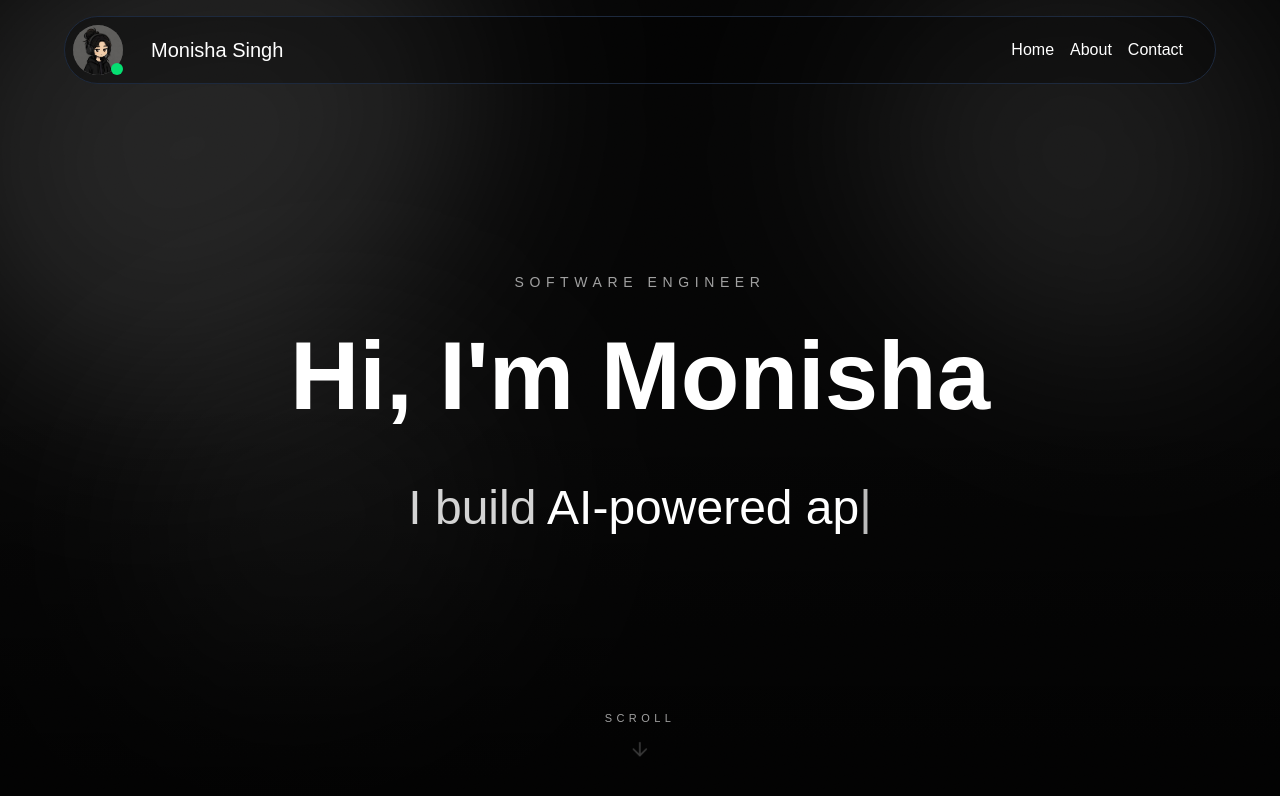
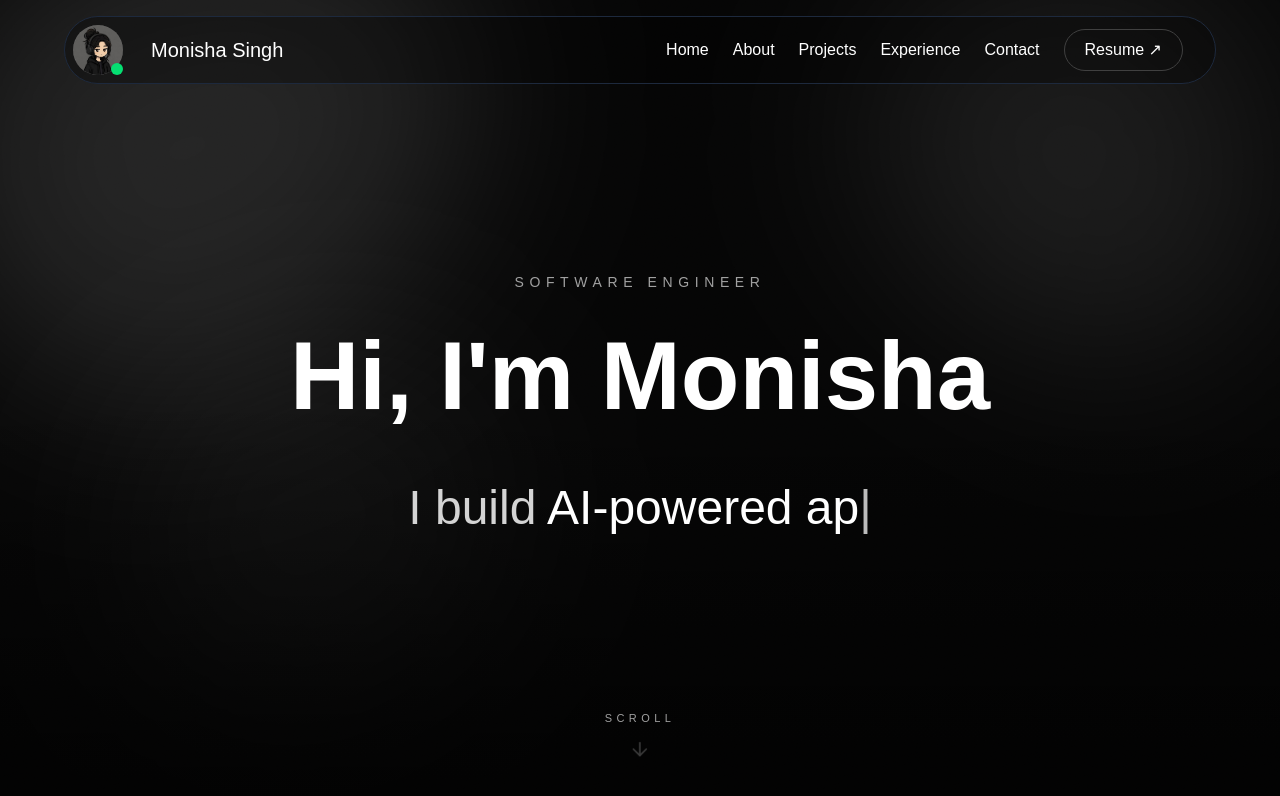
Before and after one commit to MONISHA2876/Monisha-Portfolio, a Next.js app: page / in a window 1280 px wide. Shown: the top 796 px of the page. Built offline with nearby package versions, Linux system fonts and the light colour scheme.

Commit message:
feat(navbar): added button to view resume

```diff
--- a/component/Header.tsx
+++ b/component/Header.tsx
@@ -1,3 +1,4 @@
+import { Link } from "lucide-react";
 import Image from "next/image";
 
 
@@ -12,10 +13,23 @@ export default function Header() {
                 <h1 className="text-xl">Monisha Singh</h1>
             </div>
             <nav>
-                <ul className="flex space-x-4">
+                <ul className="flex space-x-6 items-center">
                     <li><a href="/" className="hover:underline">Home</a></li>
                     <li><a href="/about" className="hover:underline">About</a></li>
+                    <li><a href="/projects" className="hover:underline">Projects</a></li>
+                    <li><a href="/experience" className="hover:underline">Experience</a></li>
                     <li><a href="/contact" className="hover:underline">Contact</a></li>
+
+
+                    <a
+                    href="/resume/Monisha_Singh_Resume.pdf"
+                    target="_blank"
+                    rel="noopener noreferrer"
+                    className="rounded-full border border-neutral-700 px-5 py-2 text-['15px'] transition hover:bg-white hover:text-black"
+                    >
+                    Resume ↗
+                    </a>
+
                 </ul>
             </nav>
         </div>
```
